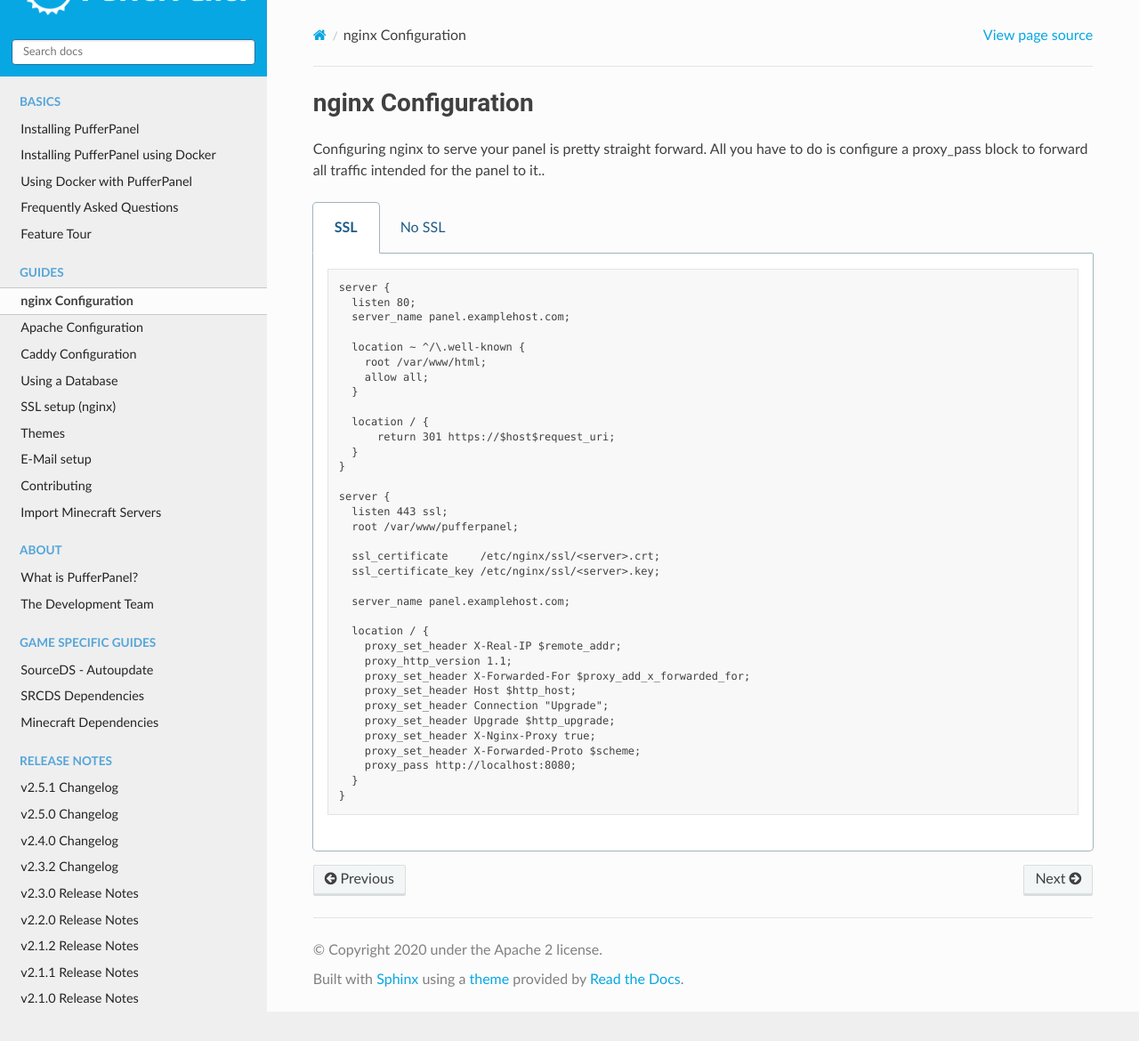
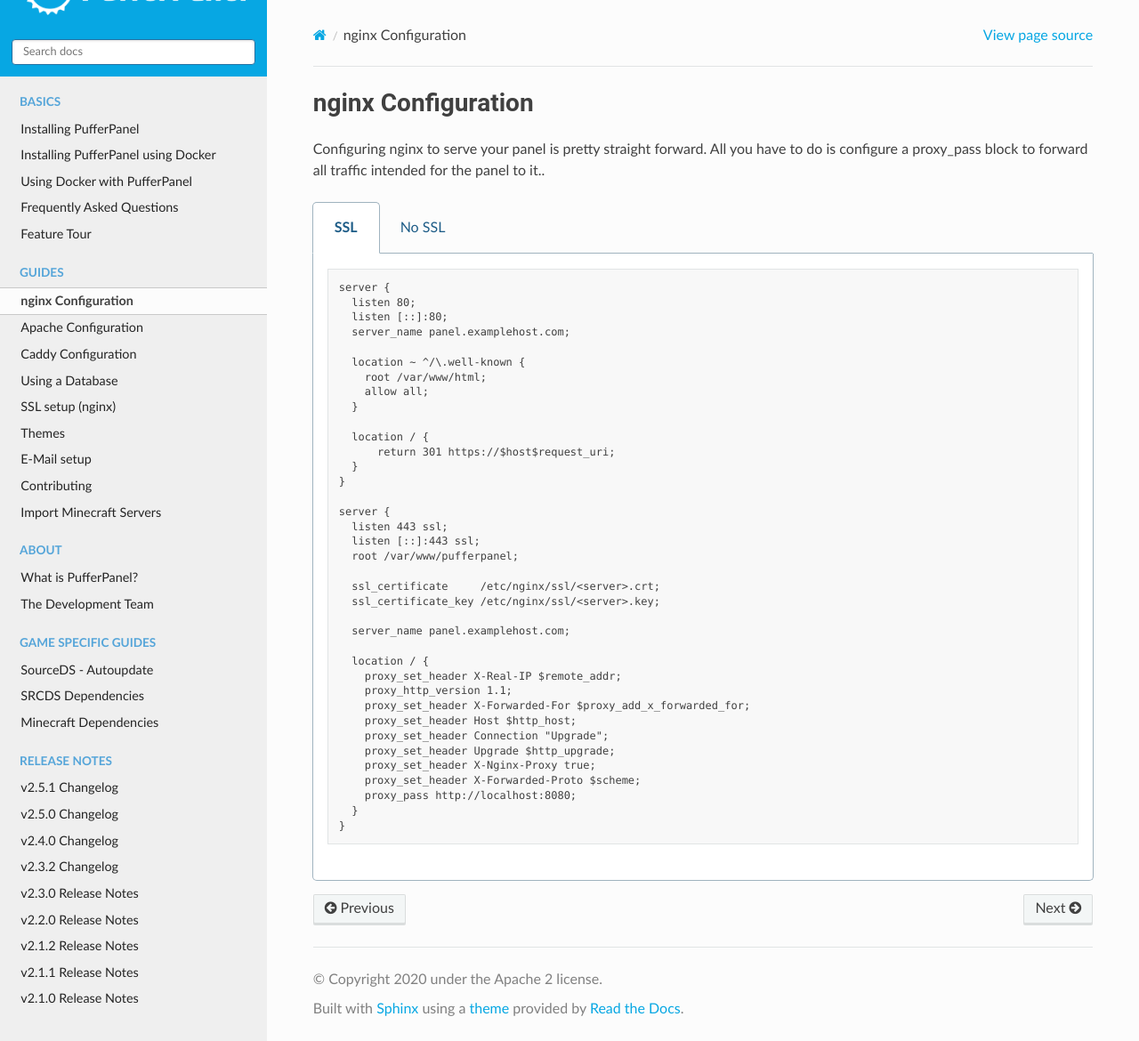
Before and after one commit to pufferpanel/documentation, a Sphinx documentation site: the page built from source/guides/nginx.rst, in a window 1280 px wide and 1170 px high. Shown: the whole window at 89% size. Built offline with Sphinx 7.4.7 and the Read the Docs theme 2.0.0, drawn with Linux system fonts in a browser that asks for light colours.

Commit message:
Added [::]:80 and [::]:443 for ipv6 to work
I added port 80 on ipv6 with port 443 ssl on ipv6 which can help for ipv6 only hosts

```diff
--- a/source/guides/nginx.rst
+++ b/source/guides/nginx.rst
@@ -11,6 +11,7 @@
 
          server {
            listen 80;
+           listen [::]:80;
            server_name panel.examplehost.com;
 
            location ~ ^/\.well-known {
@@ -25,6 +26,7 @@
 
          server {
            listen 443 ssl;
+           listen [::]:443 ssl;
            root /var/www/pufferpanel;
 
            ssl_certificate     /etc/nginx/ssl/<server>.crt;
```
